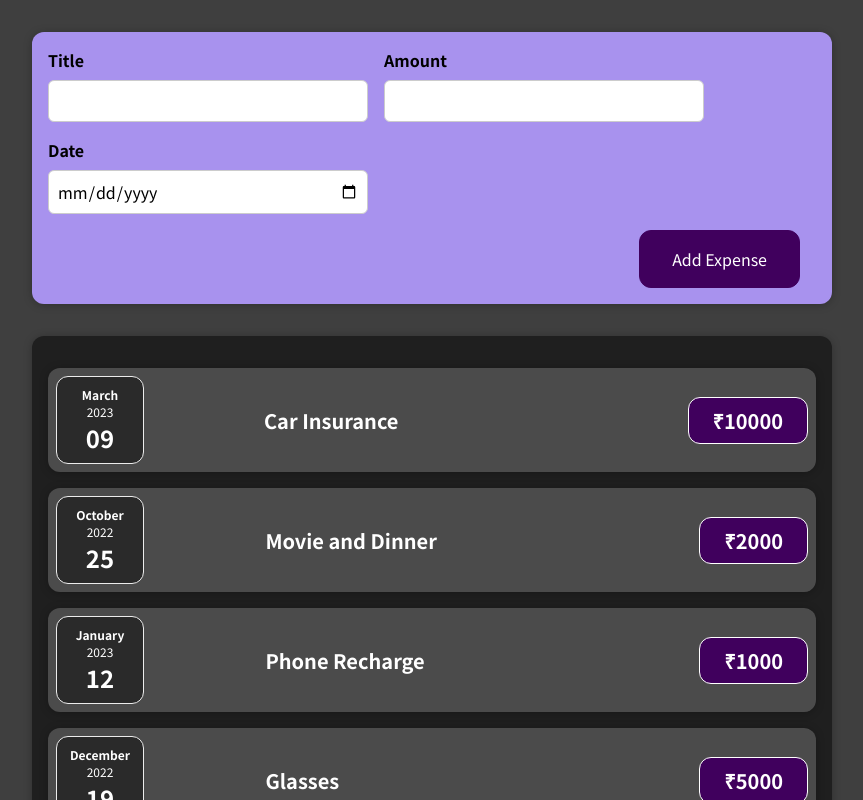
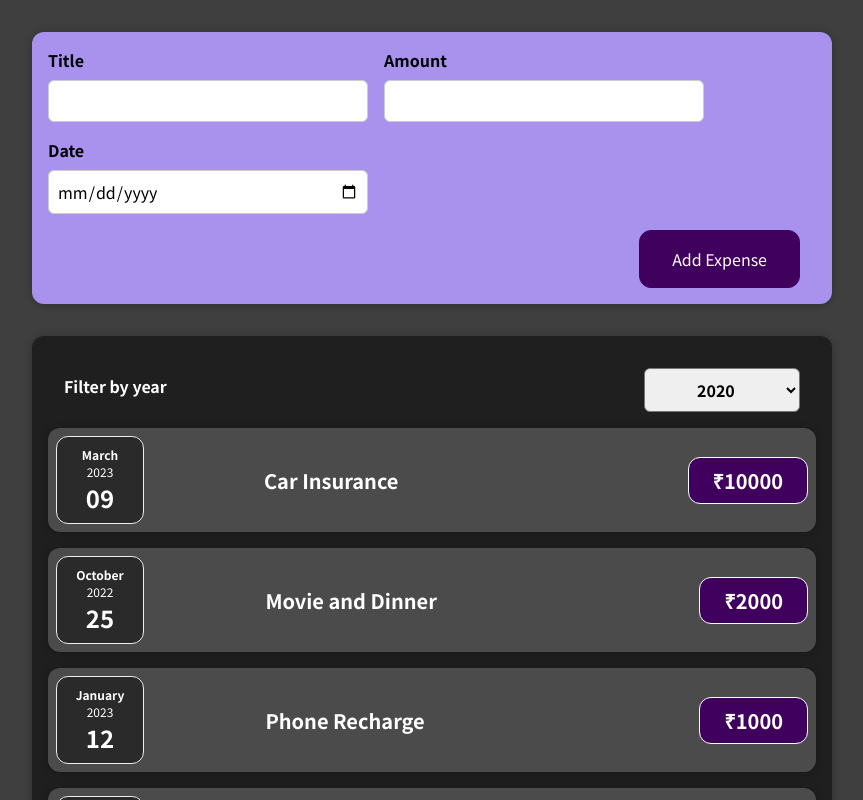
Before and after one commit to nishabdShunya/ReactGuide, a React (Create React App) app: page / in a window 1280 px wide. Shown: the top 800 px of the page, without its empty margins (208-1071 px from the left). Built offline with nearby package versions, Linux system fonts and the light colour scheme.

Commit message:
understood the concept of lifting the state up and communicated bottom to top, i.e., from child to parent; also addeda filter component for filtering expenses by year

```diff
--- a/src/components/Expenses/Expenses.js
+++ b/src/components/Expenses/Expenses.js
@@ -1,11 +1,21 @@
-import React from "react";
+import React, { useState } from "react";
 import "./Expenses.css";
 import ExpenseItem from "./ExpenseItem";
 import Card from "../UI/Card";
+import ExpensesFilter from "./ExpensesFilter";
 
 const Expenses = (props) => {
+  const [filteredYear, setFilteredYear] = useState("2020");
+  const filterChangeHandler = (selectedYear) => {
+    setFilteredYear(selectedYear);
+  };
   return (
+    <div>
       <Card className="expenses">
+        <ExpensesFilter
+          selected={filteredYear}
+          onChangeFilter={filterChangeHandler}
+        />
         <ExpenseItem
           title={props.items[0].title}
           amount={props.items[0].amount}
@@ -27,6 +37,7 @@
           date={props.items[3].date}
         />
       </Card>
+    </div>
   );
 };
 
--- /dev/null
+++ b/src/components/Expenses/ExpensesFilter.css
@@ -0,0 +1,24 @@
+.expenses-filter {
+  color: white;
+  padding: 0 1rem;
+}
+
+.expenses-filter__control {
+  display: flex;
+  width: 100%;
+  align-items: center;
+  justify-content: space-between;
+  margin: 1rem 0;
+}
+
+.expenses-filter label {
+  font-weight: bold;
+  margin-bottom: 0.5rem;
+}
+
+.expenses-filter select {
+  font: inherit;
+  padding: 0.5rem 3rem;
+  font-weight: bold;
+  border-radius: 6px;
+}
--- /dev/null
+++ b/src/components/Expenses/ExpensesFilter.js
@@ -0,0 +1,24 @@
+import React from "react";
+import "./ExpensesFilter.css";
+
+const ExpenseFilter = (props) => {
+  const dropDownChangeHandler = (event) => {
+    props.onChangeFilter(event.target.value);
+  };
+  return (
+    <div className="expenses-filter">
+      <div className="expenses-filter__control">
+        <label>Filter by year</label>
+        <select value={props.selected} onChange={dropDownChangeHandler}>
+          <option value="2023">2023</option>
+          <option value="2022">2022</option>
+          <option value="2021">2021</option>
+          <option value="2020">2020</option>
+          <option value="2019">2019</option>
+        </select>
+      </div>
+    </div>
+  );
+};
+
+export default ExpenseFilter;
--- a/src/components/NewExpense/ExpenseForm.js
+++ b/src/components/NewExpense/ExpenseForm.js
@@ -54,7 +54,7 @@
           <label>Date</label>
           <input
             type="date"
-            min="2023-01-01"
+            min="2020-01-01"
             max="2030-12-31"
             value={enteredDate}
             onChange={dateChangeHandler}
```
Lines whose indentation alone changed are shown as unchanged.
